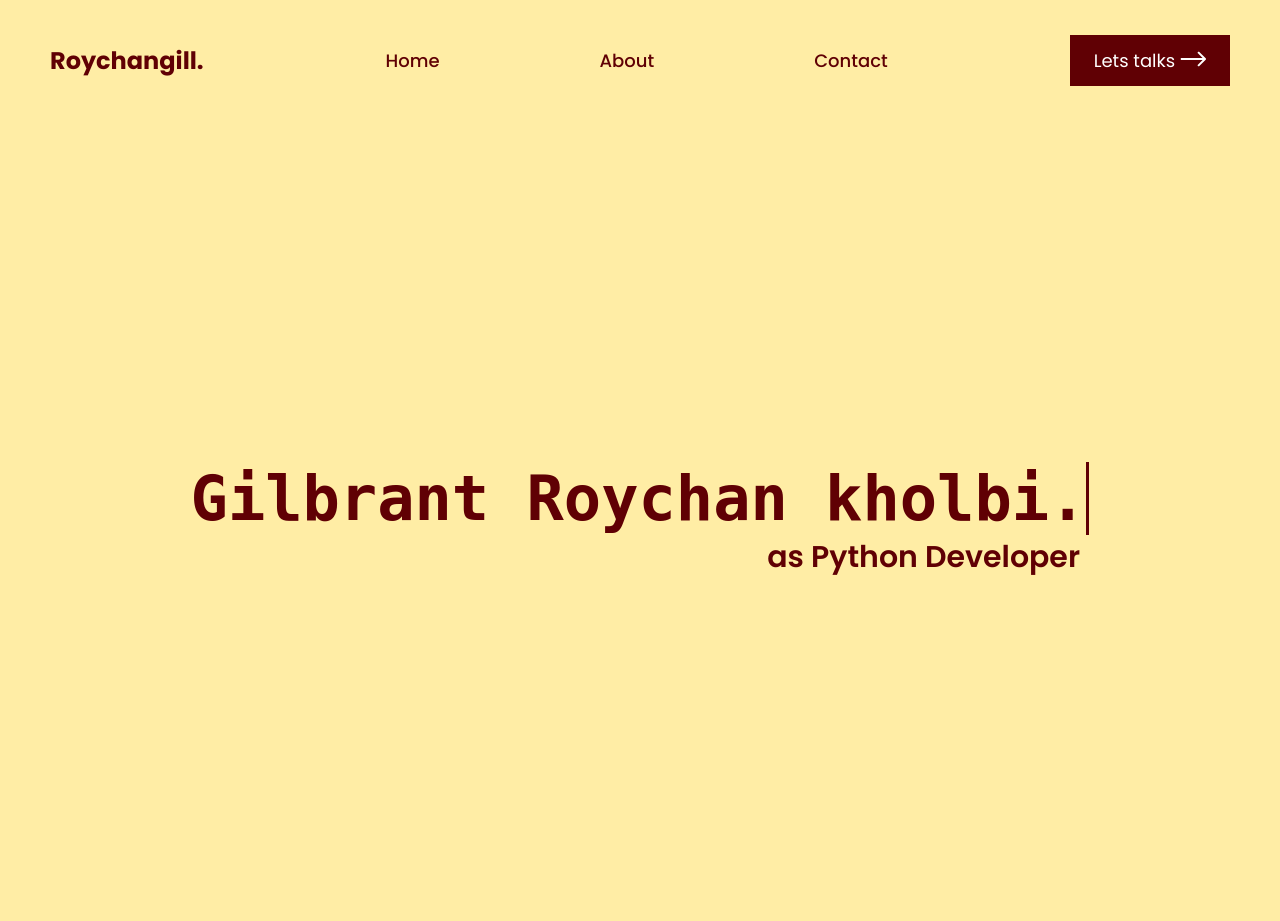
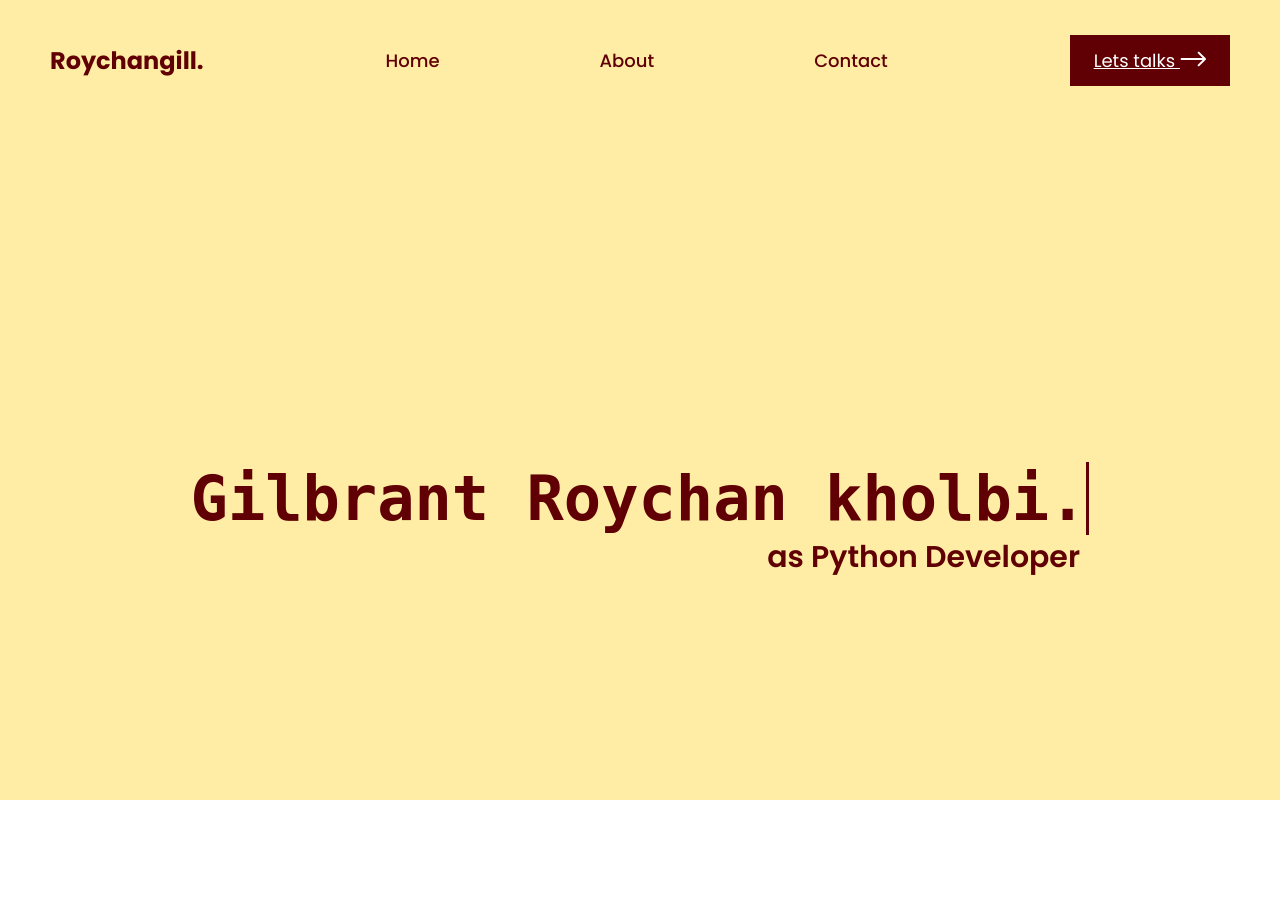
Before and after one commit to GilbrantRoychan/GilbrantWebsite, a Flask app: page / in a window 1280 px wide. Run offline with Flask 3, Linux system fonts and the light colour scheme.

Commit message:
base.html: change btn to tag a

```diff
--- a/static/style.css
+++ b/static/style.css
@@ -10,8 +10,7 @@
 }
 
 .container {
-    width: 100%;
-
+    height: 100vh;
     padding: 0 50px;
     box-sizing: border-box;
     background-color: var(--primaryColor);
--- a/templates/base.html
+++ b/templates/base.html
@@ -23,9 +23,9 @@
                 <li><a href="">About</a></li>
                 <li><a href="">Contact</a></li>
             </ul>
-            <button class="btn" onclick="window.open('https:wa.me/62089504455462', '_blank')">Lets talks
+            <a class="btn" href='{{wa}}' target="_blank">Lets talks
                 <img src="{{url_for('static', filename='images/logo/arrow.svg')}}" alt="logo">
-            </button>
+            </a>
         </nav>
         <section class="main">
             <h1>Gilbrant Roychan kholbi.</h1>
--- a/views/view.py
+++ b/views/view.py
@@ -5,4 +5,5 @@ home = Blueprint('home',__name__)
 
 @home.route('/')
 def index():
-    return render_template('base.html')
+    linkwa = 'https://api.whatsapp.com/send/?phone=62089504455462&text&type=phone_number&app_absent=0'
+    return render_template('base.html',wa = linkwa )
```
